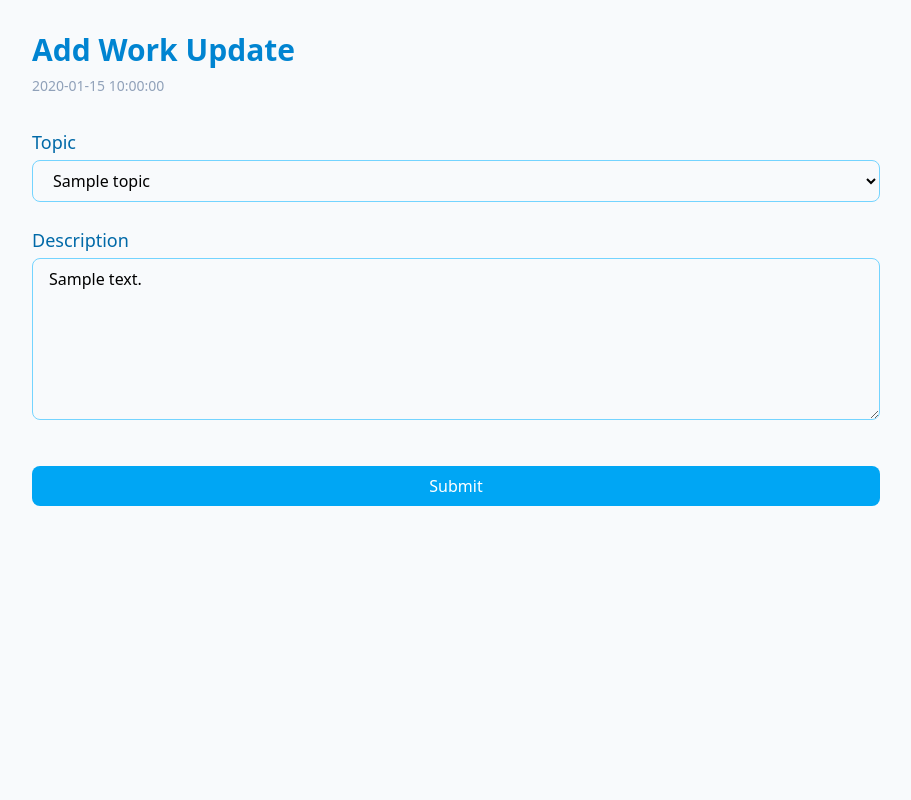
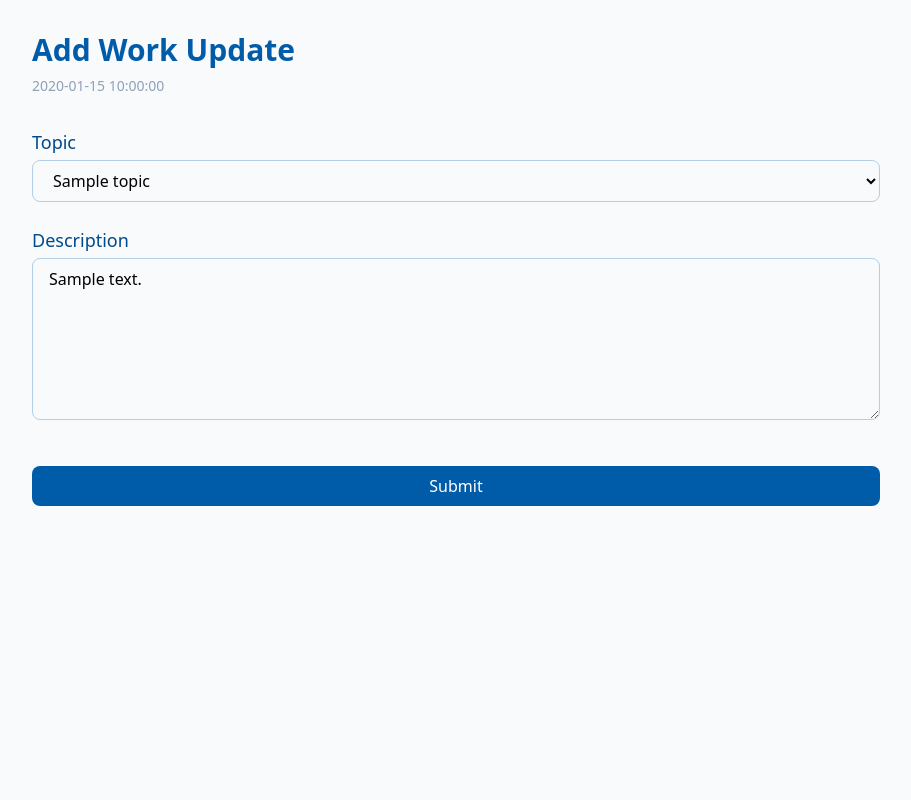
Before and after one commit to Rishil96/chronicle, a Python web app: template templates/add_work_update.html in a window 1280 px wide. Shown: the part 68-868 px from the top of the page, without its empty margins (184-1095 px from the left). Run offline with Jinja, Linux system fonts and the light colour scheme; the template is opened without the code that fills it: most values are stand-ins (such as "Sample title", 1, 10 or a date in 2020).

Commit message:
Change : Color scheme for add work update page as per theme partial

```diff
--- a/templates/add_work_update.html
+++ b/templates/add_work_update.html
@@ -6,13 +6,13 @@ Add Daily Update | Chronicle
 
 {% block content %}
     <div class="max-w-4xl mx-auto px-6 py-8">
-        <h1 class="text-3xl font-bold text-sky-600 mb-2">Add Work Update</h1>
+        <h1 class="text-3xl font-bold text-brand mb-2">Add Work Update</h1>
         <p class="text-sm text-slate-400 mb-8">{{ display_date }}</p>
         {% include "_flash_message.html" %}
         <form method="POST" action="{{ url_for('new_work_update') }}">
             <div class="mb-6">
-                <label for="topic" class="text-lg text-sky-700 font-medium mb-1 block">Topic</label>
-                <select name="topic_id" id="topic" class="border border-sky-300 rounded-lg px-4 py-2 w-full focus:outline-none focus:ring-2 focus:ring-sky-500">
+                <label for="topic" class="text-lg text-brand-dark font-medium mb-1 block">Topic</label>
+                <select name="topic_id" id="topic" class="border border-brand-line rounded-lg px-4 py-2 w-full focus:outline-none focus:ring-2 focus:ring-brand-accent">
                     {% for topic in topics %}
                         <option value="{{ topic.id }}" {% if topic.id == selected_topic %} selected {% endif %}>{{ topic.topic_name }}</option>
                     {% endfor %}
@@ -20,11 +20,11 @@ Add Daily Update | Chronicle
                 <p id="topic-description" class="text-sm text-slate-500 mt-2 italic"></p>
             </div>
             <div class="mb-6">
-                <label for="description" class="text-lg text-sky-700 font-medium mb-1 block">Description</label>
-                <textarea name="description" id="description" rows="6" class="border border-sky-300 rounded-lg px-4 py-2 w-full focus:outline-none focus:ring-2 focus:ring-sky-500 resize-y" required>{{ description }}</textarea>
+                <label for="description" class="text-lg text-brand-dark font-medium mb-1 block">Description</label>
+                <textarea name="description" id="description" rows="6" class="border border-brand-line rounded-lg px-4 py-2 w-full focus:outline-none focus:ring-2 focus:ring-brand-accent resize-y" required>{{ description }}</textarea>
             </div>
             <input type="hidden" name="render_date" value="{{ iso_date }}">
-            <button type="submit" class="bg-sky-500 text-white px-6 py-2 w-full rounded-lg font-medium hover:bg-sky-600 cursor-pointer mt-4">
+            <button type="submit" class="bg-brand text-white px-6 py-2 w-full rounded-lg font-medium hover:bg-brand-dark cursor-pointer mt-4">
                 Submit
             </button>
         </form>
```
